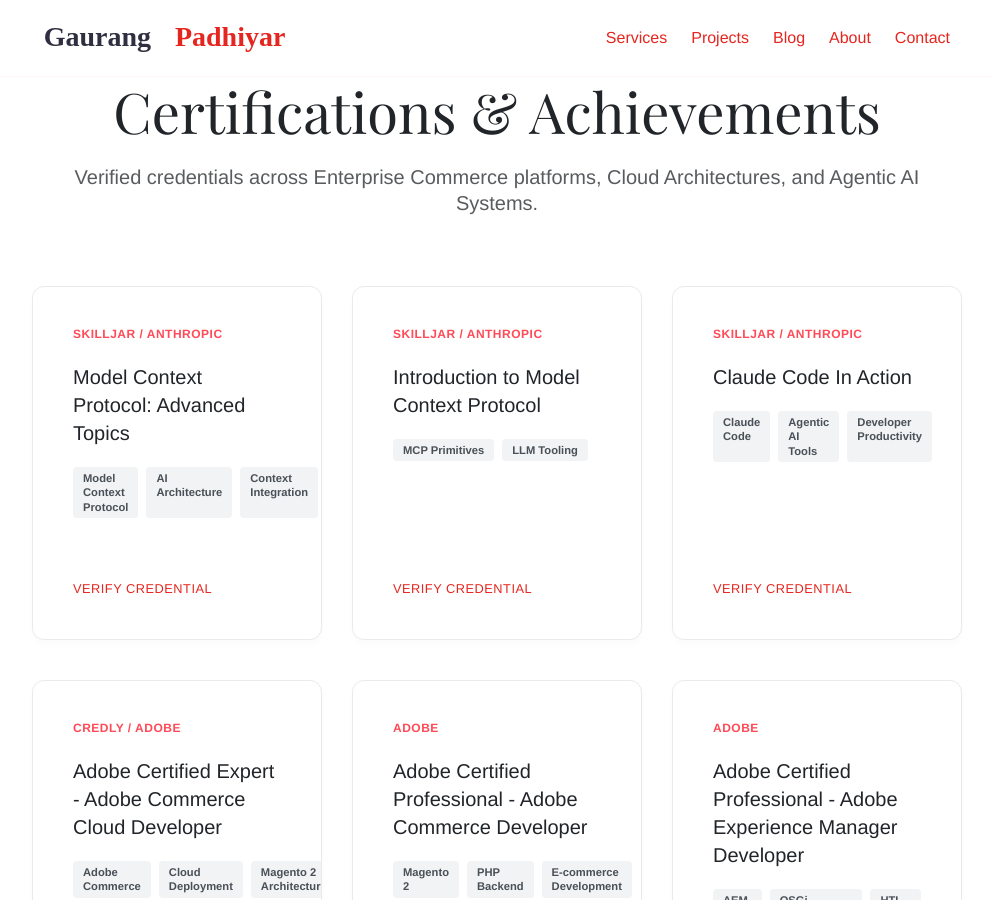
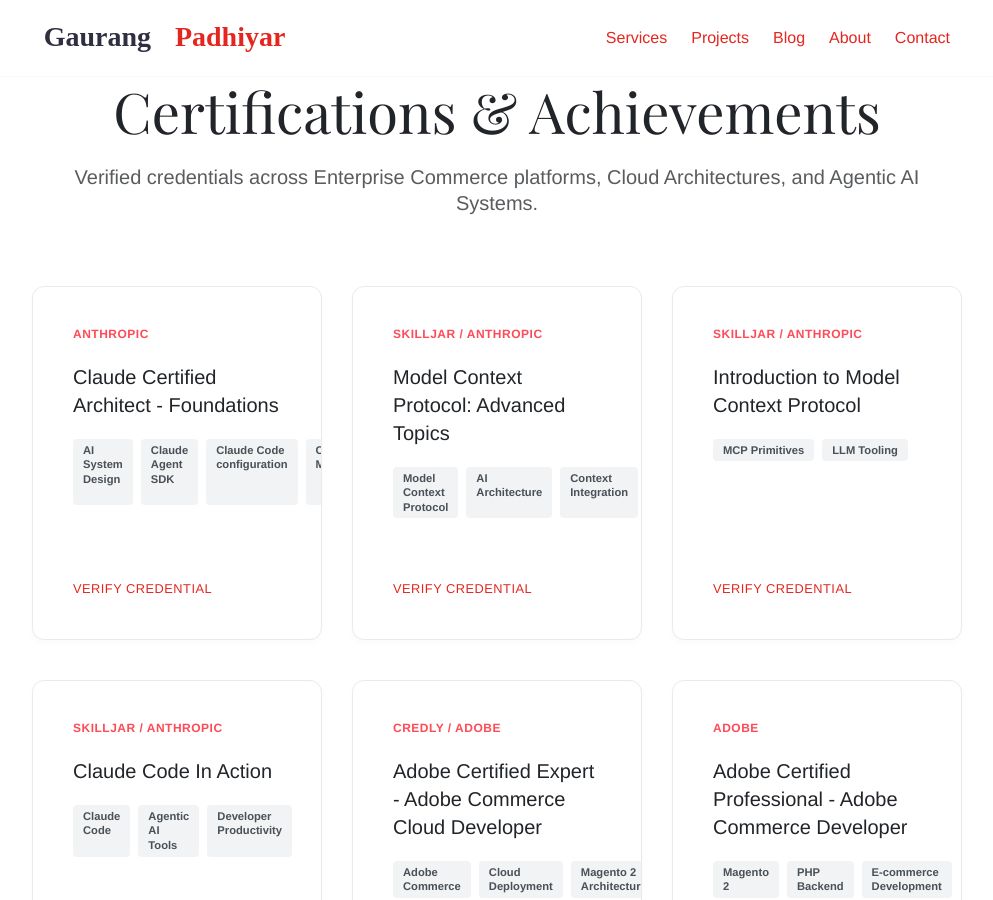
Before and after one commit to gaurangpadhiyar007/portfolio, a Jekyll site: the page built from certifications.md, in a window 1280 px wide and 900 px high. Shown: the whole window, without its empty margins (143-1136 px from the left). Built offline with Jekyll 4.4.1, drawn with Linux system fonts in a browser that asks for light colours.

Commit message:
certificaion claude added

```diff
--- a/_data/certifications.yml
+++ b/_data/certifications.yml
@@ -1,3 +1,20 @@
+- name: "Claude Certified Architect - Foundations"
+  issuer: "Anthropic"
+  image: "/assets/images/certs/mcp-advanced.png"
+  url: "https://www.credly.com/badges/fc22da74-9eed-4f70-a1ec-19e1d7b92f1b"
+  skills:
+    - "AI System Design"
+    - "Claude Agent SDK"
+    - "Claude Code configuration"
+    - "Context Management"
+    - "Generative AI Architecture"
+    - "Large Language Models (LLMs)"
+    - "Multi-Agent Orchestration"
+    - "Production reliability"
+    - "Prompt Engineering"
+    - "Structured output"
+    - "Tool & MCP design"
+
 - name: "Model Context Protocol: Advanced Topics"
   issuer: "Skilljar / Anthropic"
   image: "/assets/images/certs/mcp-advanced.png"
```
